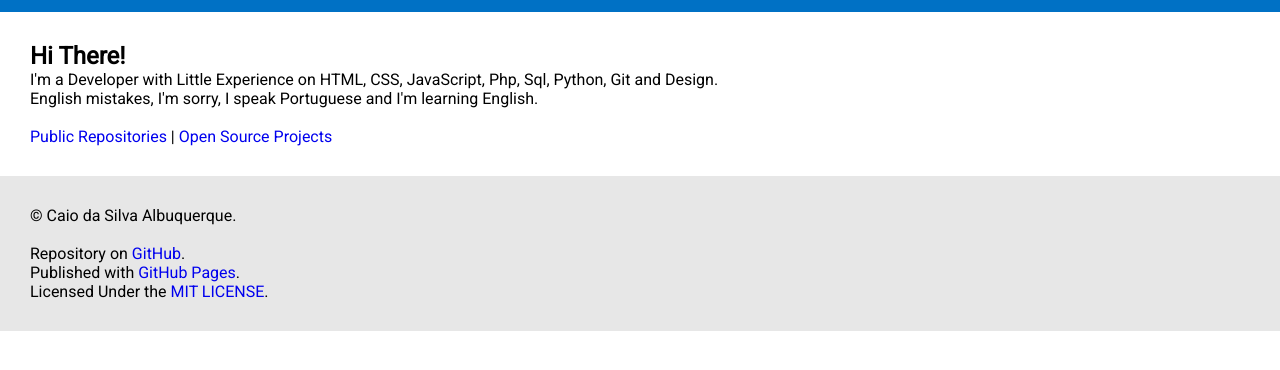
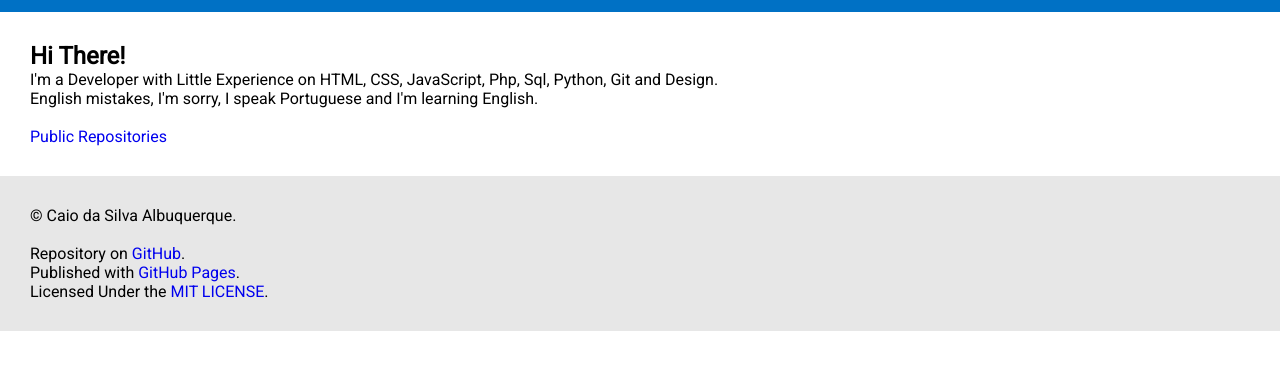
Before and after one commit to caiodsa-lab/caiodsa-lab.github.io, a website with bundled scripts: page index.html in a window 1280 px wide. Shown: the part 56-426 px from the top of the page. Built offline with nearby package versions, Linux system fonts and the light colour scheme.

Commit message:
Update index.html

```diff
--- a/index.html
+++ b/index.html
@@ -30,8 +30,6 @@
         <br>
         <p>
             <a href="http://github.com/caiodsa-lab?tab=repositories">Public Repositories</a>
-            |
-            <a href="open-source.html">Open Source Projects</a>
         </p>
     </main>
     <footer>
```
